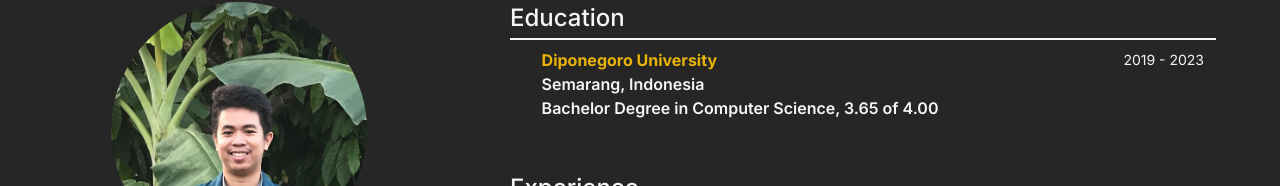
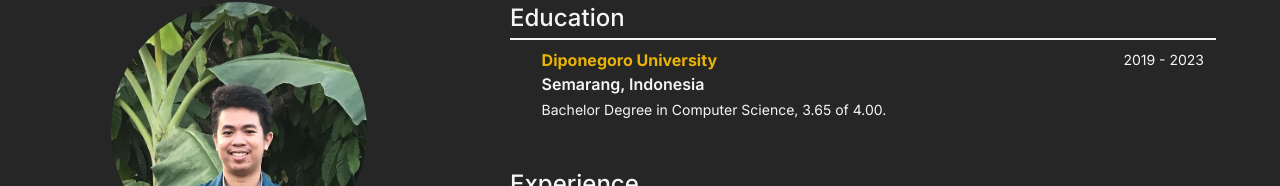
Before and after one commit to caclm10/new-portfolio, a Next.js app: page /contact in a window 1280 px wide. Shown: the part 148-334 px from the top of the page. Built offline with nearby package versions, Linux system fonts and the light colour scheme; some icons are missing.

Commit message:
move degree detail to description

```diff
--- a/src/components/about/about-config.ts
+++ b/src/components/about/about-config.ts
@@ -23,9 +23,10 @@ export const ABOUTS: Abouts[] = [
                 year: "2019 - 2023",
                 subtitles: [
                     "Semarang, Indonesia",
-                    "Bachelor Degree in Computer Science, 3.65 of 4.00",
                 ],
-                descriptions: [],
+                descriptions: [
+                    "Bachelor Degree in Computer Science, 3.65 of 4.00."
+                ],
             },
         ],
     },
@@ -48,7 +49,7 @@ export const ABOUTS: Abouts[] = [
                 title: "SMA Swasta Eria Medan",
                 year: "2022",
                 subtitles: ["Web Development (Intern)"],
-                descriptions: ["Responsible and play a key role in building web-based application of student report card information systems"]
+                descriptions: ["Responsible and play a key role in building web-based application of student report card information systems."]
             }
         ],
     },
```
